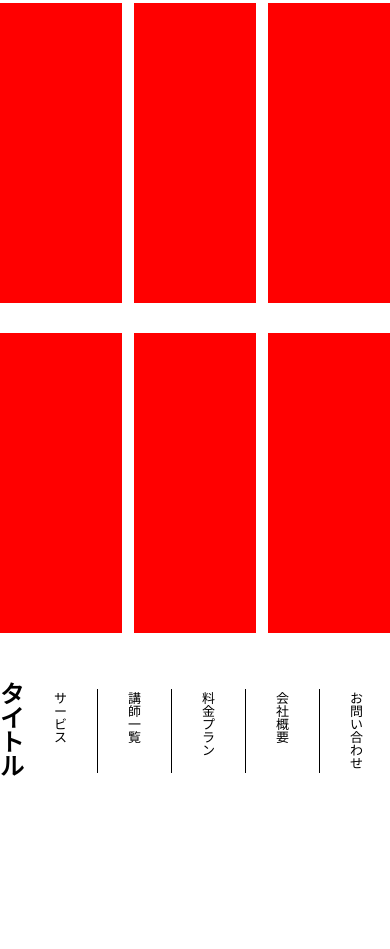
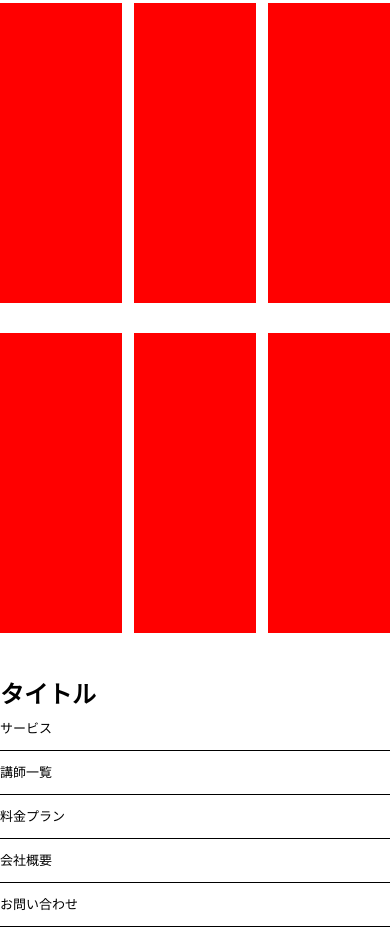
Before and after one commit to hi-ka95/dezasuta, a plain HTML site: page coding_kitagawa_02/index.html in a window 390 px wide. Shown: the part 397-1346 px from the top of the page. Before the commit the page ends 1226 px from the top, so only its background shows below. Drawn offline with Linux system fonts and the light colour scheme.

Commit message:
メディアクエリ

```diff
--- a/20251011/css/reset.css
+++ /dev/null
@@ -1,43 +0,0 @@
-@charset "utf-8";
-
-/* cssリセット */
-
-/*利用するタグによってこちらの内容は増やす*/
-
-html,
-body,
-h1,
-h2,
-h3,
-p,
-dl,
-dt,
-dd,
-ul,
-li {
-    margin: 0;
-    padding: 0;
-    line-height: 1;
-    /*デフォルトの文字色、font-familyを予め当てておく*/
-    color: #000;
-    font-family: "游ゴシック体", YuGothic, "游ゴシック", "Yu Gothic", "メイリオ",
-        "Hiragino Kaku Gothic ProN", "Hiragino Sans", sans-serif;
-}
-
-a {
-    /*下線を消す*/
-    text-decoration: none;
-    /*色を消す*/
-    color: inherit;
-}
-
-ul {
-    /*左の「・」を消す*/
-    list-style: none;
-}
-
-img {
-    max-width: 100%;
-    vertical-align: bottom;
-    border: none;
-}
--- a/20251011/css/style.css
+++ /dev/null
@@ -1,39 +0,0 @@
-@charset "utf-8";
-
-.menu {
-    max-width: 900px;
-    list-style: none;
-    padding: 0;
-    margin: 0 auto;
-    display: flex;
-    /* gap: 30px; */
-    justify-content: space-between;
-    align-items: center;
-}
-
-.container {
-    max-width: 1000px;
-    margin: 50px auto;
-    display: flex;
-    justify-content: space-between;
-    flex-wrap: wrap;
-    row-gap: 30px;
-}
-
-.box {
-    width: 30%;
-    height: 300px;
-    background: orange;
-    border: 1px solid black;
-}
-
-@media screen and (max-width: 767px) {
-    .container {
-        flex-direction: column;
-        padding: 0 10px;
-    }
-
-    .box {
-        width: 100%;
-    }
-}
--- a/coding_kitagawa_02/css/style.css
+++ b/coding_kitagawa_02/css/style.css
@@ -34,14 +34,13 @@
     margin: 50px auto;
     display: flex;
     align-items: center;
-    justify-content: space-around;
+    justify-content: space-between;
 }
 
 .menu {
-    max-width: 960px;
     font-size: small;
     display: flex;
-    justify-content: space-around;
+    justify-content: space-between;
 }
 
 ul li {
@@ -52,3 +51,19 @@ ul li {
 li:last-child {
     border-right: none;
 }
+
+@media screen and (max-width: 767px) {
+    .work1-3 {
+        display: block;
+    }
+
+    .menu {
+        display: block;
+    }
+
+    ul li {
+        padding: 15px 0;
+        border-bottom: 1px solid black;
+        border-right: none
+    }
+}
```
Also changed, not shown: 20251011/index.html (deleted, +0 -31 lines), 2 other files.
